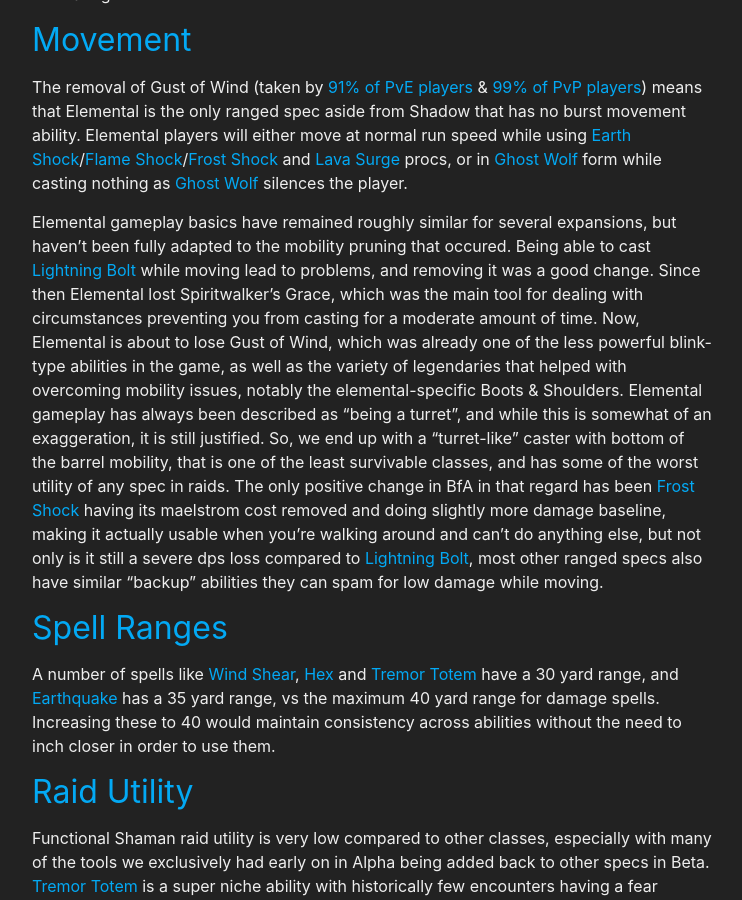
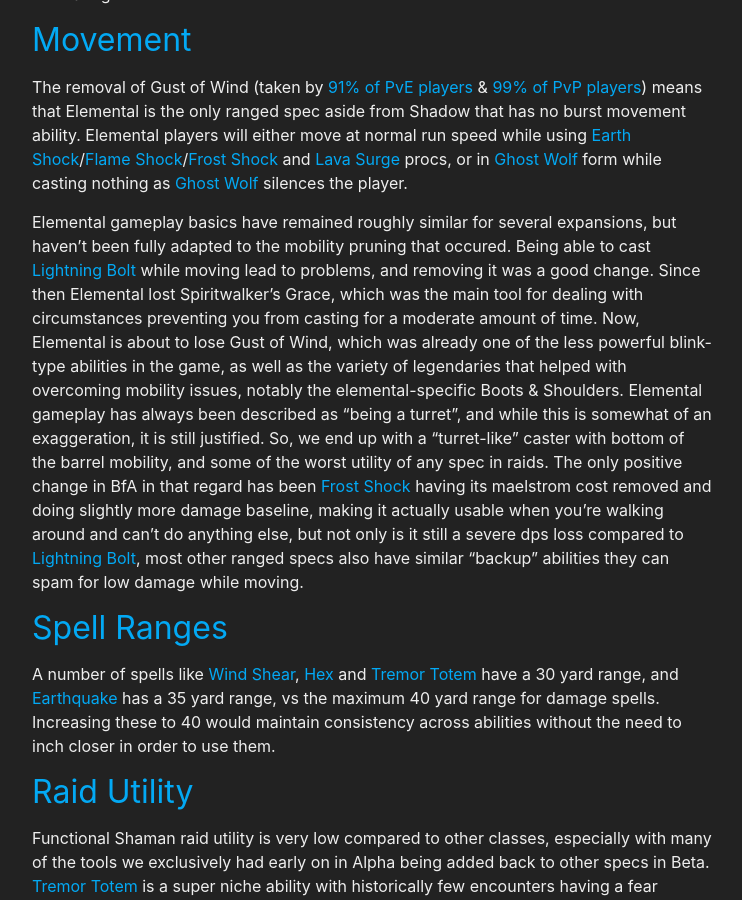
Before and after one commit to stormearthandlava/stormearthandlava.github.io, a Jekyll site: the page built from blog/_posts/2018-07-07-open-letter.md, in a window 1280 px wide and 900 px high, scrolled down 1969 px. Shown: the whole window, without its empty margins (268-1010 px from the left). Built offline with Jekyll 4.4.1, drawn with Linux system fonts in a browser that asks for light colours; a script that is not in the unit is left out.

Commit message:
update open letter to final form, links required to cross-posts

```diff
--- a/blog/_posts/2018-07-07-open-letter.md
+++ b/blog/_posts/2018-07-07-open-letter.md
@@ -35,7 +35,7 @@
 ## Movement
 The removal of Gust of Wind (taken by [91% of PvE players](https://www.worldofwargraphs.com/pve-stats/talents/shaman/elemental) & [99% of PvP players](https://www.worldofwargraphs.com/pvp-stats/talents/shaman/elemental)) means that Elemental is the only ranged spec aside from Shadow that has no burst movement ability. Elemental players will either move at normal run speed while using {{ site.data.spell.es }}/{{ site.data.spell.fs }}/{{ site.data.spell.frs }} and {{ site.data.spell.lava_surge }} procs, or in {{ site.data.spell.ghost_wolf }} form while casting nothing as {{ site.data.spell.ghost_wolf }} silences the player.
 
-Elemental gameplay basics have remained roughly similar for several expansions, but haven't been fully adapted to the mobility pruning that occured. Being able to cast {{ site.data.spell.lb }} while moving lead to problems, and removing it was a good change. Since then Elemental lost Spiritwalker's Grace, which was the main tool for dealing with circumstances preventing you from casting for a moderate amount of time. Now, Elemental is about to lose Gust of Wind, which was already one of the less powerful blink-type abilities in the game, as well as the variety of legendaries that helped with overcoming mobility issues, notably the elemental-specific Boots & Shoulders. Elemental gameplay has always been described as "being a turret", and while this is somewhat of an exaggeration, it is still justified. So, we end up with a "turret-like" caster with bottom of the barrel mobility, that is one of the least survivable classes, and has some of the worst utility of any spec in raids. The only positive change in BfA in that regard has been {{ site.data.spell.frs }} having its maelstrom cost removed and doing slightly more damage baseline, making it actually usable when you're walking around and can't do anything else, but not only is it still a severe dps loss compared to {{ site.data.spell.lb }}, most other ranged specs also have similar "backup" abilities they can spam for low damage while moving.
+Elemental gameplay basics have remained roughly similar for several expansions, but haven't been fully adapted to the mobility pruning that occured. Being able to cast {{ site.data.spell.lb }} while moving lead to problems, and removing it was a good change. Since then Elemental lost Spiritwalker's Grace, which was the main tool for dealing with circumstances preventing you from casting for a moderate amount of time. Now, Elemental is about to lose Gust of Wind, which was already one of the less powerful blink-type abilities in the game, as well as the variety of legendaries that helped with overcoming mobility issues, notably the elemental-specific Boots & Shoulders. Elemental gameplay has always been described as "being a turret", and while this is somewhat of an exaggeration, it is still justified. So, we end up with a "turret-like" caster with bottom of the barrel mobility, and some of the worst utility of any spec in raids. The only positive change in BfA in that regard has been {{ site.data.spell.frs }} having its maelstrom cost removed and doing slightly more damage baseline, making it actually usable when you're walking around and can't do anything else, but not only is it still a severe dps loss compared to {{ site.data.spell.lb }}, most other ranged specs also have similar "backup" abilities they can spam for low damage while moving.
 
 ## Spell Ranges
 A number of spells like {{ site.data.spell.wind_shear }}, {{ site.data.spell.hex }} and {{ site.data.spell.tremor_totem }} have a 30 yard range, and {{ site.data.spell.eq }} has a 35 yard range, vs the maximum 40 yard range for damage spells. Increasing these to 40 would maintain consistency across abilities without the need to inch closer in order to use them.
```
